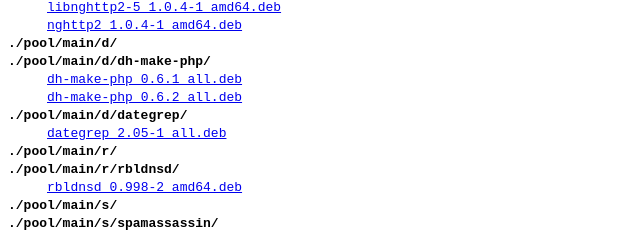
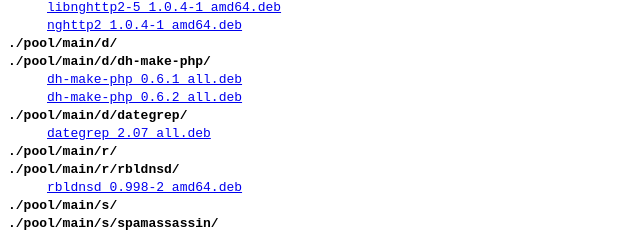
Before and after one commit to szepeviktor/szepeviktor.github.io, a plain HTML site: page debian/index.html in a window 1280 px wide. Shown: the part 2362-2596 px from the top of the page, 0-640 px from the left. Drawn offline with Linux system fonts and the light colour scheme.

Commit message:
Update dategrep

```diff
--- a/debian/index.html
+++ b/debian/index.html
@@ -132,7 +132,7 @@
 &nbsp;&nbsp;&nbsp;&nbsp; <a href="./pool/main/d/dh-make-php/dh-make-php_0.6.1_all.deb">dh-make-php_0.6.1_all.deb</a> <br>
 &nbsp;&nbsp;&nbsp;&nbsp; <a href="./pool/main/d/dh-make-php/dh-make-php_0.6.2_all.deb">dh-make-php_0.6.2_all.deb</a> <br>
 <strong> ./pool/main/d/dategrep/ </strong> <br>
-&nbsp;&nbsp;&nbsp;&nbsp; <a href="./pool/main/d/dategrep/dategrep_2.05-1_all.deb">dategrep_2.05-1_all.deb</a> <br>
+&nbsp;&nbsp;&nbsp;&nbsp; <a href="./pool/main/d/dategrep/dategrep_2.07_all.deb">dategrep_2.07_all.deb</a> <br>
 <strong> ./pool/main/r/ </strong> <br>
 <strong> ./pool/main/r/rbldnsd/ </strong> <br>
 &nbsp;&nbsp;&nbsp;&nbsp; <a href="./pool/main/r/rbldnsd/rbldnsd_0.998-2_amd64.deb">rbldnsd_0.998-2_amd64.deb</a> <br>
```
Also changed, not shown: 13 other files.
